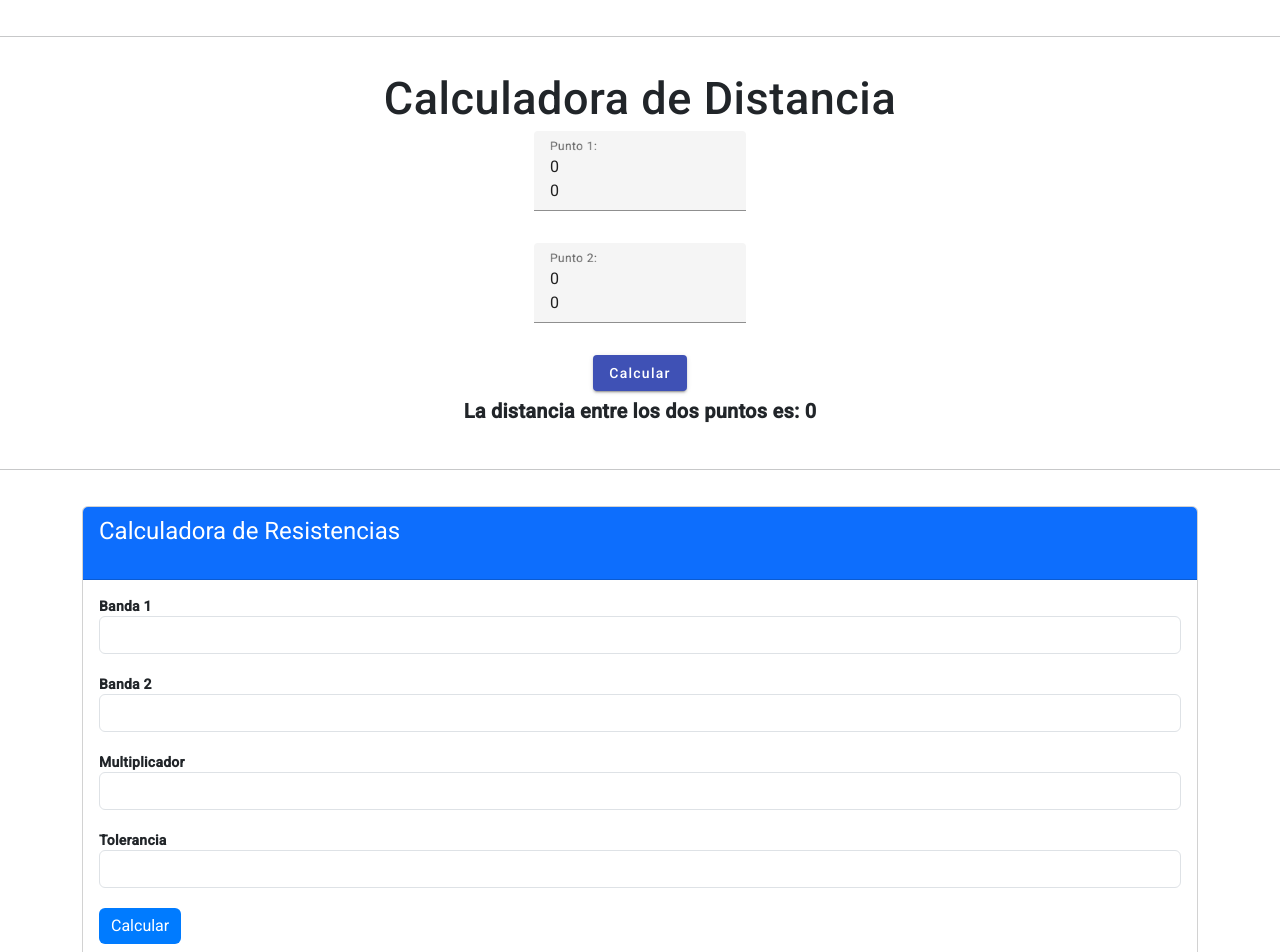
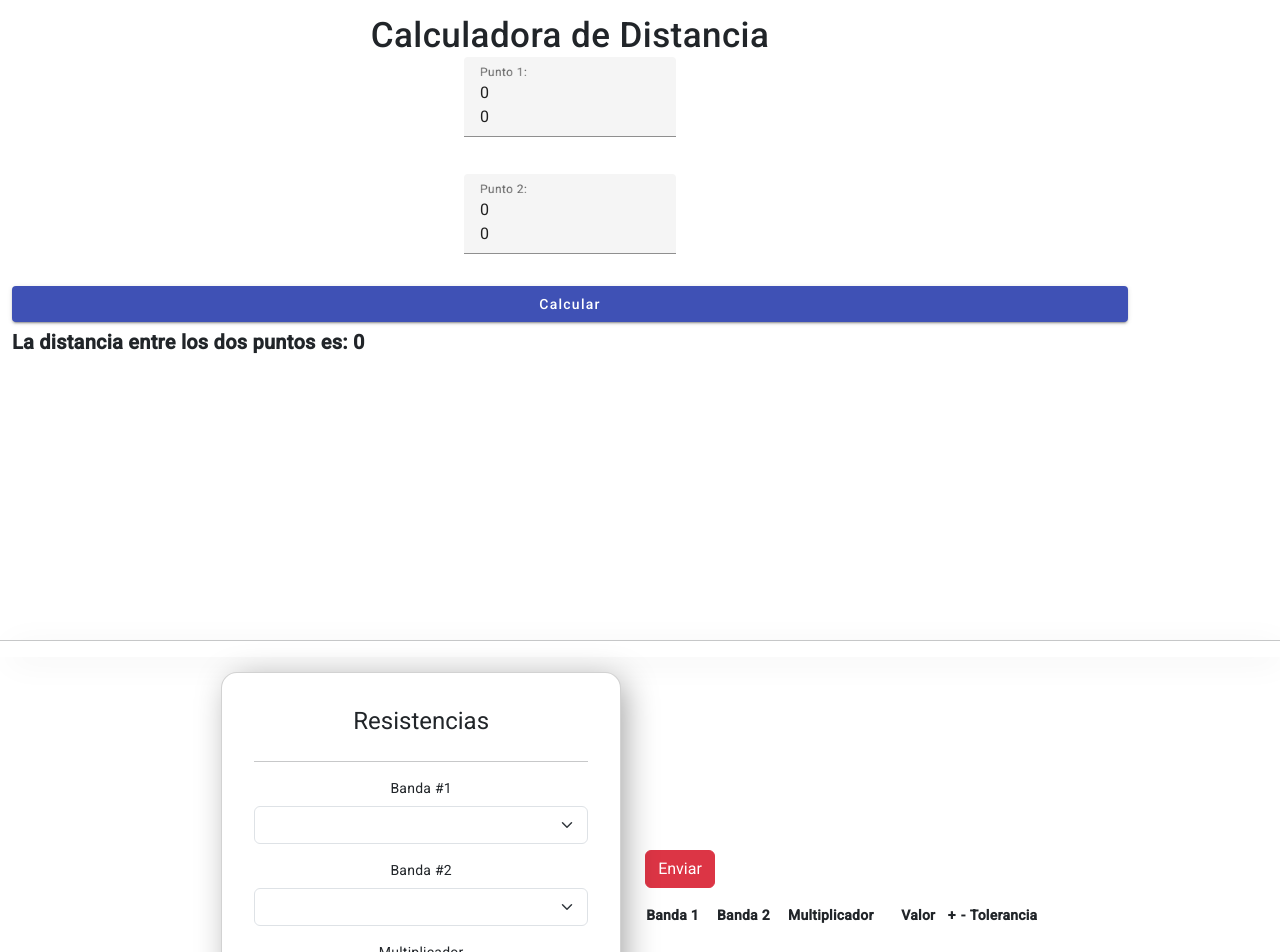
Before and after one commit to IDGS-901-19002280/practicas-angular, an Angular app: page / in a window 1280 px wide. Shown: the top 952 px of the page. Built offline with nearby package versions, Linux system fonts and the light colour scheme.

Commit message:
27/06/2023 JMA

```diff
--- a/angular.json
+++ b/angular.json
@@ -98,6 +98,6 @@
     }
   },
   "cli": {
-    "analytics": "e81ebab6-9db7-42b3-b011-5af87ce3774f"
+    "analytics": "99bc0271-43e9-4aba-8954-36a385294b73"
   }
 }
--- a/src/app/app.component.html
+++ b/src/app/app.component.html
@@ -1,4 +1,7 @@
-<br /><hr /><br />
-<app-distancia></app-distancia>
-<br /><hr /><br />
-<app-resistencias></app-resistencias>
+<div style="min-height: 80vh;">
+  <app-distancia></app-distancia>
+</div>
+<hr class="specialhr">
+<div style="min-height: 80vh;">
+  <app-resistencias></app-resistencias>
+</div>
--- a/src/app/distancia/distancia.component.css
+++ b/src/app/distancia/distancia.component.css
@@ -1,5 +1,7 @@
 .input-container {
   margin-bottom: 10px;
+  margin-top: 5px;
+  position: relative;
 }
 
 .result {
@@ -8,25 +10,23 @@
   font-size: 20px;
 }
 
-.Calculadora{
-  margin-top: 10px;
-  font-weight: bold;
-  font-size: 20px;
+p{
+  text-align: justify !important;
+  font-size: 45px;
+}
+h2{
+  text-align: justify !important;
+  font-size: 35px;
+  display: contents;
+}
+h4{
+  text-align: justify !important;
+  font-size: 45px;
+}
+
+.container {
+  margin-top: 20px;
   margin-right: 5px;
   margin-bottom: 5px;
   display: inline-grid;
-  align-items: center;
 }
-
-h2, h4, p{
-    text-align: justify !important ;
-    font-size: 45px;
-  }
-
-.container {
-    display: flex;
-    flex-direction: column;
-    justify-content: center;
-    align-items: center;
-    margin-top: 10px;
-  }
--- a/src/app/resistencias/colores.ts
+++ b/src/app/resistencias/colores.ts
@@ -71,10 +71,16 @@ export var colors = [
     },
 ]
 
-export var tolerancias = [
+export var resistencias = [
+    {
+        color : 'Rojo',
+        hex : '#E74C3C',
+        text : 'white',
+        tolerancia : 2
+    },
     {
         color : 'Dorado',
-      hex : '#D4AC0D',
+        hex : '#D4AC0D ',
         text : 'white',
         tolerancia : 5
     },
@@ -83,5 +89,5 @@ export var tolerancias = [
         hex : '#B3B6B7',
         text : 'black',
         tolerancia : 10
-  },
+    }
 ]
--- a/src/app/resistencias/resistencias.component.css
+++ b/src/app/resistencias/resistencias.component.css
@@ -1,31 +1,14 @@
-.btn-primary {
-  background-color: #007bff;
-  color: #fff;
-  border: none;
-}
-.card-header bg-primary{
-  background-color: #1eff00;
-  color: #fff;
+.my-content{
+    width: 100%; height: 48vh; display: flex; align-items: center; justify-content: center;
+    padding-top: 7rem;
 }
 
-.btn-primary:hover {
-  background-color: #0069d9;
+.card{
+    background-color: white;
+    min-width: 50vh;
+    min-height: 75%;
+    text-align: center;
+    border-radius: 1rem;
+    padding: 1rem;
+    box-shadow: 6px 5px 34px -4px rgba(0,0,0,0.4);
 }
-
-.form-group {
-  margin-bottom: 20px;
-}
-
-label {
-  font-weight: bold;
-}
-
-h1 {
-  font-size: 24px;
-}
-
-h3 {
-  font-size: 18px;
-  font-weight: bold;
-  margin-top: 20px;
-}
--- a/src/app/resistencias/resistencias.component.html
+++ b/src/app/resistencias/resistencias.component.html
@@ -1,44 +1,72 @@
-<div class="container">
+<div class="my-content">
+  <div class="row">
+    <div class="col">
       <div class="card">
-    <div class="card-header bg-primary">
-      <h1 class="mb-4 text-white">Calculadora de Resistencias</h1>
-    </div>
         <div class="card-body">
-      <div class="form-group">
-        <label for="select1">Banda 1</label>
-        <select id="select1" class="form-control" [(ngModel)]="banda1">
-          <option *ngFor="let color of for_Colors" [style.background-color]="color.hex"
-          [style.color]="color.text" [value]="color.band_value">{{ color.color }}</option>
+          <h1 class="mb-4">Resistencias</h1>
+          <hr>
+
+          <div class="mb-3">
+            <label for="select1" class="form-label">Banda #1</label>
+            <select id="select1" class="form-select" [(ngModel)]="banda1">
+              <option *ngFor="let color of for_Colors" [style.background-color]="color.hex" [style.color] = "color.text" [value] = "color.band_value">{{ color.color }}</option>
             </select>
           </div>
 
-      <div class="form-group">
-        <label for="select2">Banda 2</label>
-        <select id="select2" class="form-control" [(ngModel)]="banda2">
-          <option *ngFor="let color of for_Colors" [style.background-color]="color.hex"
-          [style.color]="color.text" [value]="color.band_value">{{ color.color }}</option>
+          <div class="mb-3">
+            <label for="select2" class="form-label">Banda #2</label>
+            <select id="select2" class="form-select" [(ngModel)]="banda2">
+              <option *ngFor="let color of for_Colors" [style.background-color]="color.hex" [style.color] = "color.text" [value] = "color.band_value">{{ color.color }}</option>
             </select>
           </div>
 
-      <div class="form-group">
-        <label for="select3">Multiplicador</label>
-        <select id="select3" class="form-control" [(ngModel)]="multi">
-          <option *ngFor="let color of for_Colors" [style.background-color]="color.hex"
-          [style.color]="color.text" [value]="color.multiplicator">{{ color.color }}</option>
+          <div class="mb-3">
+            <label for="select3" class="form-label">Multiplicador</label>
+            <select id="select3" class="form-select" [(ngModel)]="multi">
+              <option *ngFor="let color of for_Colors" [style.background-color]="color.hex" [style.color] = "color.text" [value] = "color.multiplicator">{{ color.color }}</option>
             </select>
           </div>
 
-      <div class="form-group">
-        <label for="select4">Tolerancia</label>
-        <select id="select4" class="form-control" [(ngModel)]="tole">
-          <option *ngFor="let color of for_Tolerancia" [style.background-color]="color.hex"
-          [style.color]="color.text" [value]="color.tolerancia">{{ color.color }}</option>
+          <div class="mb-3">
+            <label for="select3" class="form-label">Tolerancia</label>
+            <select id="select3" class="form-select" [(ngModel)]="resis">
+              <option *ngFor="let resis of for_Resistencias" [style.background-color]="resis.hex" [style.color] = "resis.text" [value] = "resis.tolerancia">{{ resis.color }}</option>
             </select>
-      </div>
-
-      <button class="btn btn-primary" (click)="calcular()">Calcular</button>
-
-      <h3 class="mt-4">{{ resultado }}</h3>
           </div>
         </div>
       </div>
+    </div>
+    <div class="col">
+      <!-- Agrega aquí los elementos adicionales que desees -->
+    </div>
+  </div>
+
+  <div class="row">
+    <div class="mb-3">
+      <button class="btn btn-danger" (click)="calcular()">Enviar</button>
+    </div>
+
+    <div class="mb-3">
+      <table class="table">
+        <thead class="thead-dark">
+          <th class="col">Banda 1</th>
+          <th class="col">Banda 2</th>
+          <th class="col">Multiplicador</th>
+          <th class="col">Valor</th>
+          <th class="col">+</th>
+          <th class="col">-</th>
+          <th class="col">Tolerancia</th>
+        </thead>
+        <tbody>
+          <td [style.background-color]="get_Band_Color(banda1, true)" [style.color]="get_Band_Color(banda1)">{{banda1}}</td>
+          <td [style.background-color]="get_Band_Color(banda2, true)" [style.color]="get_Band_Color(banda2)">{{banda2}}</td>
+          <td [style.background-color]="get_Band_Color(multi, true)" [style.color]="get_Band_Color(multi)">{{multi}}</td>
+          <td>{{resultado}}</td>
+          <td>{{valmen}}</td>
+          <td>{{valmax}}</td>
+          <td [style.background-color]="get_Resis_Color(resis, true)" [style.color]="get_Resis_Color(resis)">{{resis}}</td>
+        </tbody>
+      </table>
+    </div>
+  </div>
+</div>
--- a/src/app/resistencias/resistencias.component.ts
+++ b/src/app/resistencias/resistencias.component.ts
@@ -1,5 +1,5 @@
 import { Component } from '@angular/core';
-import { colors, tolerancias } from './colores';
+import { colors, resistencias } from './colores';
 
 @Component({
   selector: 'app-resistencias',
@@ -8,18 +8,47 @@ import { colors, tolerancias } from './colores';
 })
 export class ResistenciasComponent {
   for_Colors = colors
-  for_Tolerancia = tolerancias
+  for_Resistencias = resistencias
 
-  resultado = ''
+  resultado! : number
   banda1! : string
   banda2! : string
-  multi! : number
-  tole! : string
+  multi! : string
+  resis! : number
+  valmen! : number
+  valmax! : number
 
   calcular(){
-    let result = parseInt(this.banda1 + this.banda2) * this.multi
+    this.resultado = parseInt(this.banda1 + this.banda2) * Number(this.multi)
+    this.valmen = this.resultado - (this.resultado * (this.resis/100))
+    this.valmax = this.resultado + (this.resultado * (this.resis/100))
+  }
 
-    this.resultado = 'Valor resistencia ' + result + ' ohms.'
-    + ' Con una tolerancia de '
+  get_Band_Color(bandValue : string, hex : boolean = false) : string {
+    var bv : number = Number(bandValue)
+    for (var i = 0; i < colors.length; i++) {
+        if (colors[i].band_value === bv || colors[i].multiplicator ===bv) {
+            if (hex){
+              return colors[i].hex
+            } else {
+              return colors[i].color
+            }
+        }
+    }
+    return 'white'
+  }
+
+  get_Resis_Color(bandValue : number, hex : boolean = false) : string {
+    bandValue = Number(bandValue)
+    for (var i = 0; i < resistencias.length; i++) {
+        if (resistencias[i].tolerancia === bandValue) {
+            if (hex){
+              return resistencias[i].hex
+            } else {
+              return resistencias[i].color
+            }
+        }
+    }
+    return 'white'
   }
 }
```
Also changed, not shown: src/app/app.module.ts (+4 -4 lines), src/app/resistencias/resistencias.module.ts (deleted, +0 -12 lines). Lines whose indentation alone changed are shown as unchanged.
